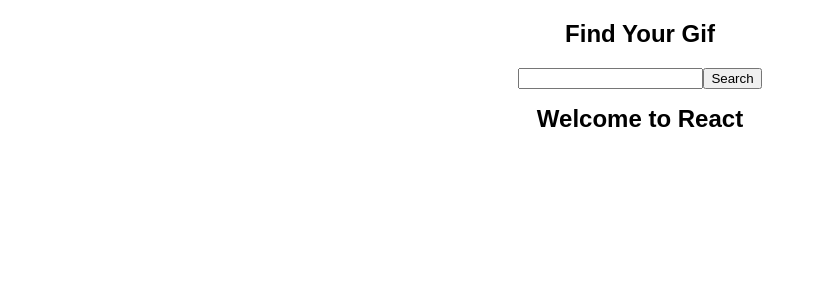
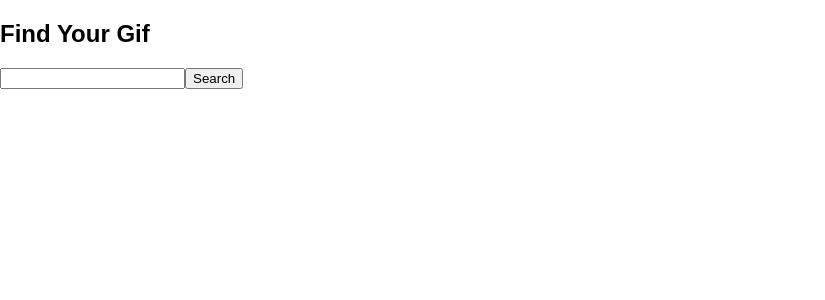
Before and after one commit to Kazuki74/redux-lessons, a React (Create React App) app in the folder webapp/: page / in a window 1280 px wide. Shown: the top 300 px of the page, without its empty margins (0-825 px from the left). Built offline with nearby package versions, Linux system fonts and the light colour scheme.

Commit message:
added styling

```diff
--- a/webapp/src/App.css
+++ b/webapp/src/App.css
@@ -1,28 +1,15 @@
-.App {
-  text-align: center;
+.list {
+  height: 100vh;
+  display: flex;
+  flex-direction: column;
+  flex-wrap: wrap;
+  list-style: none;
 }
 
-.App-logo {
-  animation: App-logo-spin infinite 20s linear;
-  height: 80px;
+.item {
+  width: 10%;
 }
 
-.App-header {
-  background-color: #222;
-  height: 150px;
-  padding: 20px;
-  color: white;
+.image {
+  width: 100%;
 }
-
-.App-title {
-  font-size: 1.5em;
-}
-
-.App-intro {
-  font-size: large;
-}
-
-@keyframes App-logo-spin {
-  from { transform: rotate(0deg); }
-  to { transform: rotate(360deg); }
-}
--- a/webapp/src/App.js
+++ b/webapp/src/App.js
@@ -13,7 +13,7 @@
   fetchGiphyApi = (terget) => {
     const query = terget;
     const key = "LARVnBHiwkJAJhZevDhFimwLgw00m7rJ";
-    const limit = "5"
+    const limit = "100"
 
     const url = `http://api.giphy.com/v1/gifs/search?q=${query}&api_key=${key}&limit=${limit}`
 
@@ -27,18 +27,17 @@
   renderImageList = (list) => {
     const imageList = list.map((url,index) => {
       return(
-        <li key={index}>
-          <img src={url} alt="gif" />
+        <li className="item" key={index}>
+          <img className="image" src={url} alt="gif" />
         </li>
       )
     })
-    return <ul>{imageList}</ul>
+    return <ul className="list">{imageList}</ul>
   }
   render() {
     return (
       <div className="App">
         <Search search={this.fetchGiphyApi}/>
-        <h1 className="App-title" onClick={this.fetchGiphyApi} >Welcome to React</h1>
         <div>{this.renderImageList(this.state.gifUrllist)}</div>
       </div>
     );
--- a/webapp/src/components/Search.js
+++ b/webapp/src/components/Search.js
@@ -15,7 +15,6 @@
   	event.preventDefault();
   	this.props.search(this.state.title)
   	this.setState({title: ""});
-  	console.log(this.props)
   }
 
   render() {
```
